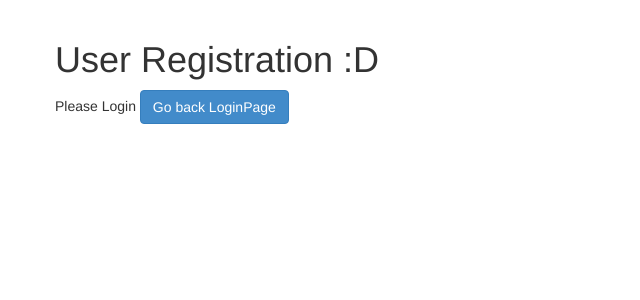
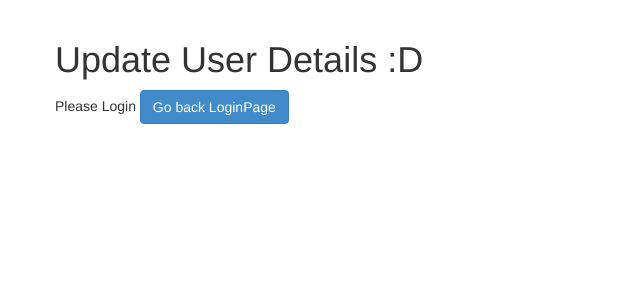
Before and after one commit to ferretdayo/bulletin_board, a PHP site: page /confirm_account.php in a window 1280 px wide. Shown: the top 300 px of the page, without its empty margins (0-640 px from the left). Run offline with PHP 8.4, Linux system fonts and the light colour scheme.

Commit message:
タイトルなどを修正

```diff
--- a/confirm_account.php
+++ b/confirm_account.php
@@ -1,13 +1,13 @@
 <html>
 <head>
 <meta http-equiv="Content-type" content="text/html; charset=utf-8">
-<title>Registration</title>
+<title>BBS</title>
 <link rel="stylesheet" type="text/css" href="./registration.css" media="all">
 <link href="css/bootstrap.min.css" rel="stylesheet">
 </head>
 <body>
 	<div class="container" style="padding:20px 0;">
-		<h1>User Registration :D</h1>
+		<h1>Update User Details :D</h1>
 <?php
 	session_start();
 	if(isset($_SESSION["login"])){
```
